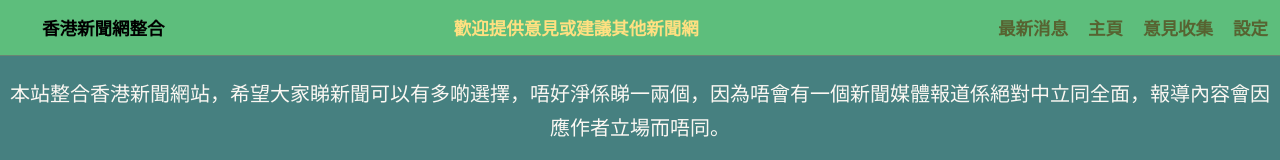
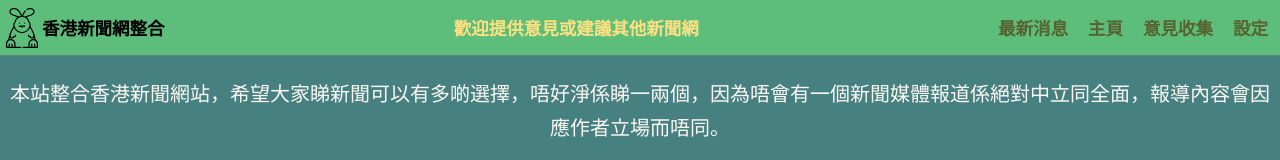
Before and after one commit to kloprop/1.News-group-website, a plain HTML site: page index.html in a window 1280 px wide. Shown: the top 160 px of the page. Drawn offline with Linux system fonts and the light colour scheme; a script that the page names is missing.

Commit message:
updated the path of the rabbit icon

```diff
--- a/index.html
+++ b/index.html
@@ -16,7 +16,7 @@
         <nav class="nav collapsible collapsible--expanded">
             <div class="nav__logo">
                 <svg class="icon" id="icon__website">
-                    <use xlink:href="/1_News_group/Images/sprite.svg#rabbit">
+                    <use xlink:href="Images/sprite.svg#rabbit">
                     </use>
                 </svg>
                 <p class="name">香港新聞網整合 </p>
```
